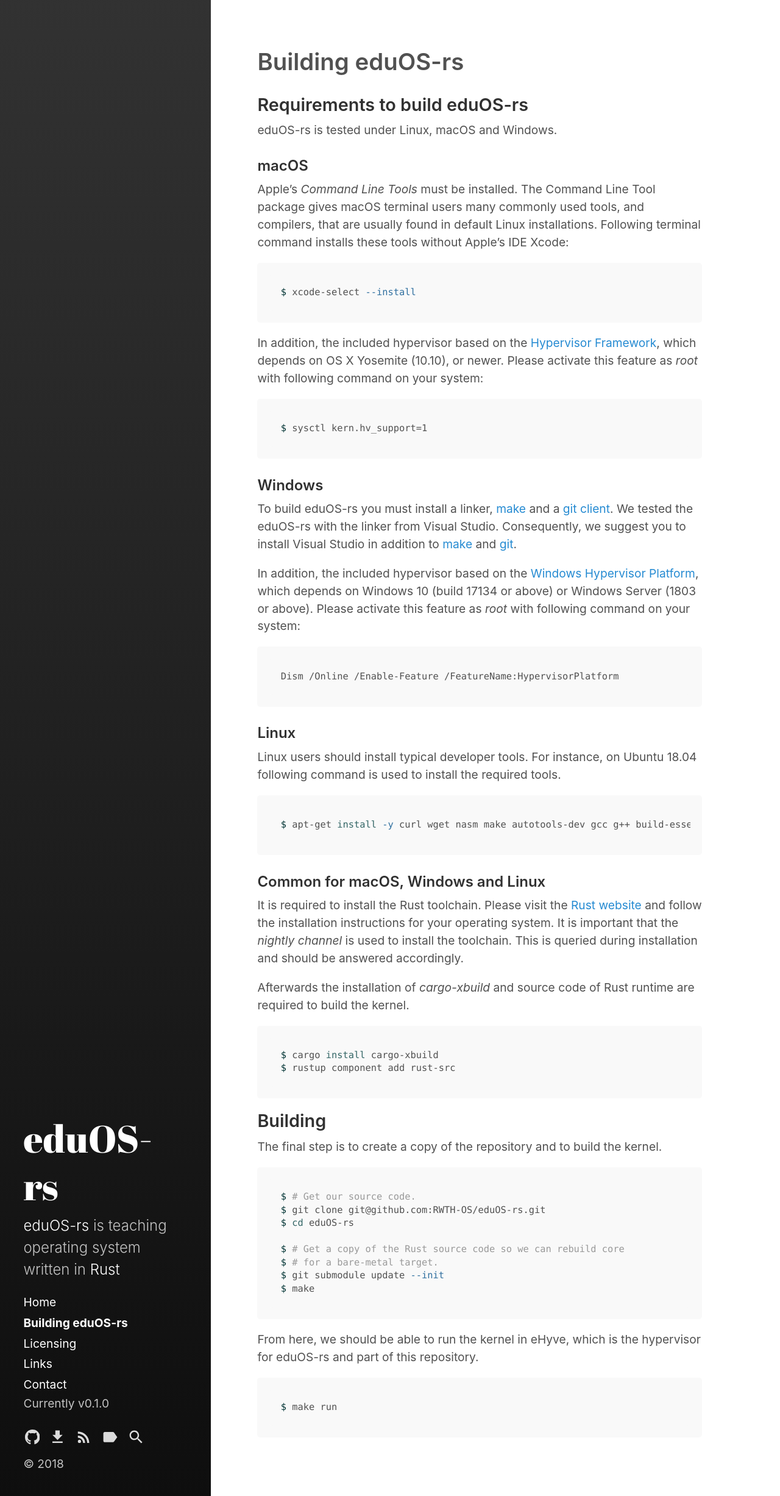
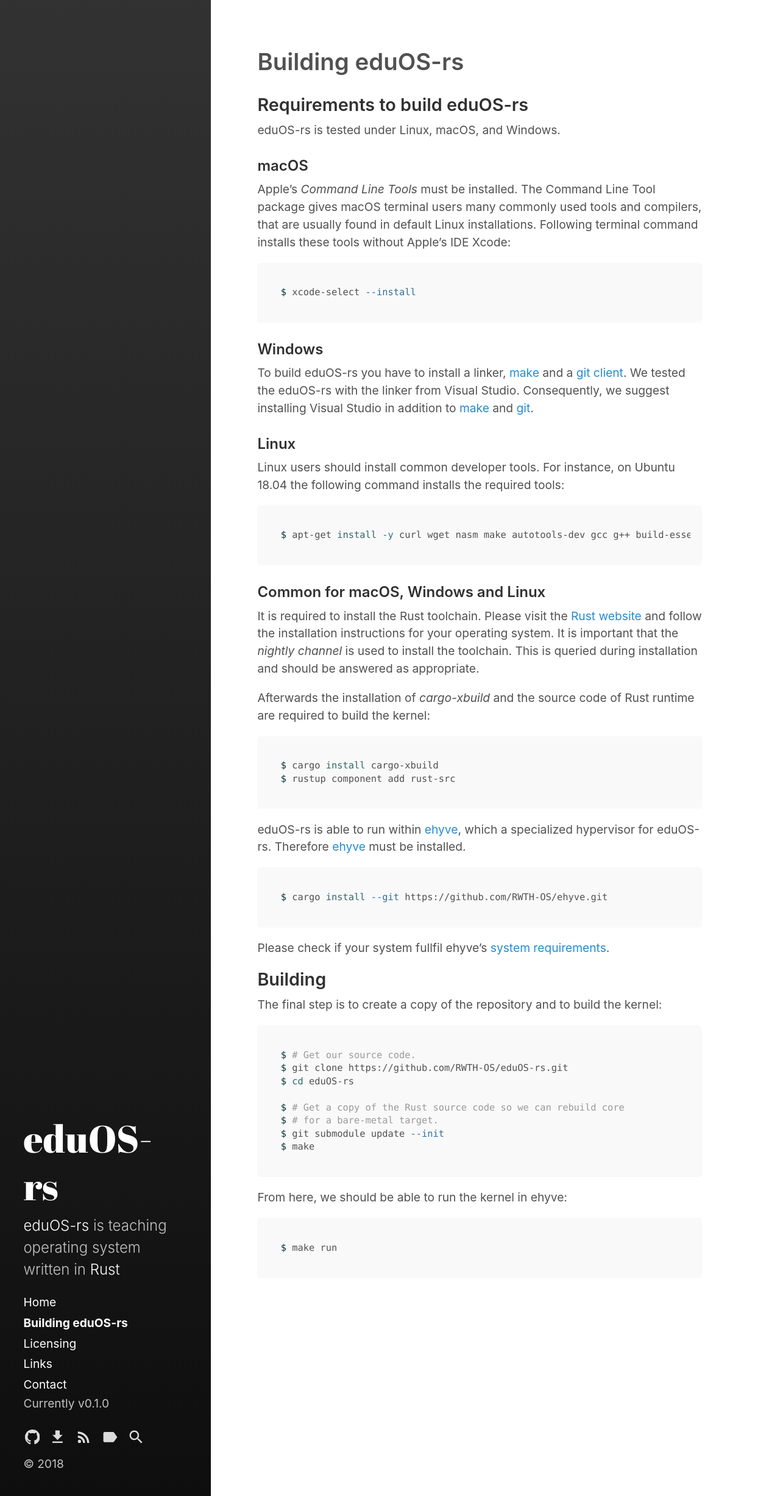
Before and after one commit to RWTH-OS/eduOS-rs, a Jekyll site: the page built from build.md, in a window 1280 px wide. Shown: the whole page at 61% size. Built offline with Jekyll 4.4.1, drawn with Linux system fonts in a browser that asks for light colours.

Commit message:
update build tutorial

````diff
--- a/build.md
+++ b/build.md
@@ -5,38 +5,25 @@
 ---
 
 ## Requirements to build eduOS-rs
-eduOS-rs is tested under Linux, macOS and Windows.
+eduOS-rs is tested under Linux, macOS, and Windows.
 
 ### macOS
 Apple's *Command Line Tools* must be installed.
-The Command Line Tool package gives macOS terminal users many commonly used tools, and compilers, that are usually found in default Linux installations.
+The Command Line Tool package gives macOS terminal users many commonly used tools and compilers, that are usually found in default Linux installations.
 Following terminal command installs these tools without Apple's IDE Xcode:
 
 ```sh
 $ xcode-select --install
 ```
 
-In addition, the included hypervisor based on the [Hypervisor Framework](https://developer.apple.com/documentation/hypervisor), which depends on OS X Yosemite (10.10), or newer.
-Please activate this feature as *root* with following command on your system:
-
-```sh
-$ sysctl kern.hv_support=1
-```
-
 ### Windows
-To build eduOS-rs you must install a linker, [make](http://gnuwin32.sourceforge.net/packages/make.htm) and a [git client](https://git-scm.com/downloads). We tested the eduOS-rs with the linker from Visual Studio.
-Consequently, we suggest you to install Visual Studio in addition to [make](http://gnuwin32.sourceforge.net/packages/make.htm) and [git](https://git-scm.com/downloads).
-
-In addition, the included hypervisor based on the [Windows Hypervisor Platform](https://docs.microsoft.com/en-us/virtualization/api/), which depends on Windows 10 (build 17134 or above) or Windows Server (1803 or above).
-Please activate this feature as *root* with following command on your system:
-
-```sh
-Dism /Online /Enable-Feature /FeatureName:HypervisorPlatform
-```
+To build eduOS-rs you have to install a linker, [make](http://gnuwin32.sourceforge.net/packages/make.htm) and a [git client](https://git-scm.com/downloads).
+We tested the eduOS-rs with the linker from Visual Studio.
+Consequently, we suggest installing Visual Studio in addition to [make](http://gnuwin32.sourceforge.net/packages/make.htm) and [git](https://git-scm.com/downloads).
 
 ### Linux
-Linux users should install typical developer tools.
-For instance, on Ubuntu 18.04 following command is used to install the required tools.
+Linux users should install common developer tools.
+For instance, on Ubuntu 18.04 the following command installs the required tools:
 
 ```sh
 $ apt-get install -y curl wget nasm make autotools-dev gcc g++ build-essential
@@ -44,22 +31,32 @@
 
 ### Common for macOS, Windows and Linux
 It is required to install the Rust toolchain.
-Please visit the [Rust website](https://www.rust-lang.org/) and follow the installation instructions for your operating system. It is important that the *nightly channel* is used to install the toolchain.
-This is queried during installation and should be answered accordingly.
+Please visit the [Rust website](https://www.rust-lang.org/) and follow the installation instructions for your operating system.
+It is important that the *nightly channel* is used to install the toolchain.
+This is queried during installation and should be answered as appropriate.
 
-Afterwards the installation of *cargo-xbuild* and source code of Rust runtime are required to build the kernel.
+Afterwards the installation of *cargo-xbuild* and the source code of Rust runtime are required to build the kernel:
 
 ```sh
 $ cargo install cargo-xbuild
 $ rustup component add rust-src
 ```
 
+eduOS-rs is able to run within [ehyve](https://github.com/RWTH-OS/ehyve), which a specialized hypervisor for eduOS-rs.
+Therefore [ehyve](https://github.com/RWTH-OS/ehyve) must be installed.
+
+```sh
+$ cargo install --git https://github.com/RWTH-OS/ehyve.git
+```
+
+Please check if your system fullfil ehyve's [system requirements](https://github.com/RWTH-OS/ehyve).
+
 ## Building
-The final step is to create a copy of the repository and to build the kernel.
+The final step is to create a copy of the repository and to build the kernel:
 
 ```sh
 $ # Get our source code.
-$ git clone git@github.com:RWTH-OS/eduOS-rs.git
+$ git clone https://github.com/RWTH-OS/eduOS-rs.git
 $ cd eduOS-rs
 
 $ # Get a copy of the Rust source code so we can rebuild core
@@ -68,7 +65,7 @@
 $ make
 ```
 
-From here, we should be able to run the kernel in eHyve, which is the hypervisor for eduOS-rs and part of this repository.
+From here, we should be able to run the kernel in ehyve:
 
 ```sh
 $ make run
````
